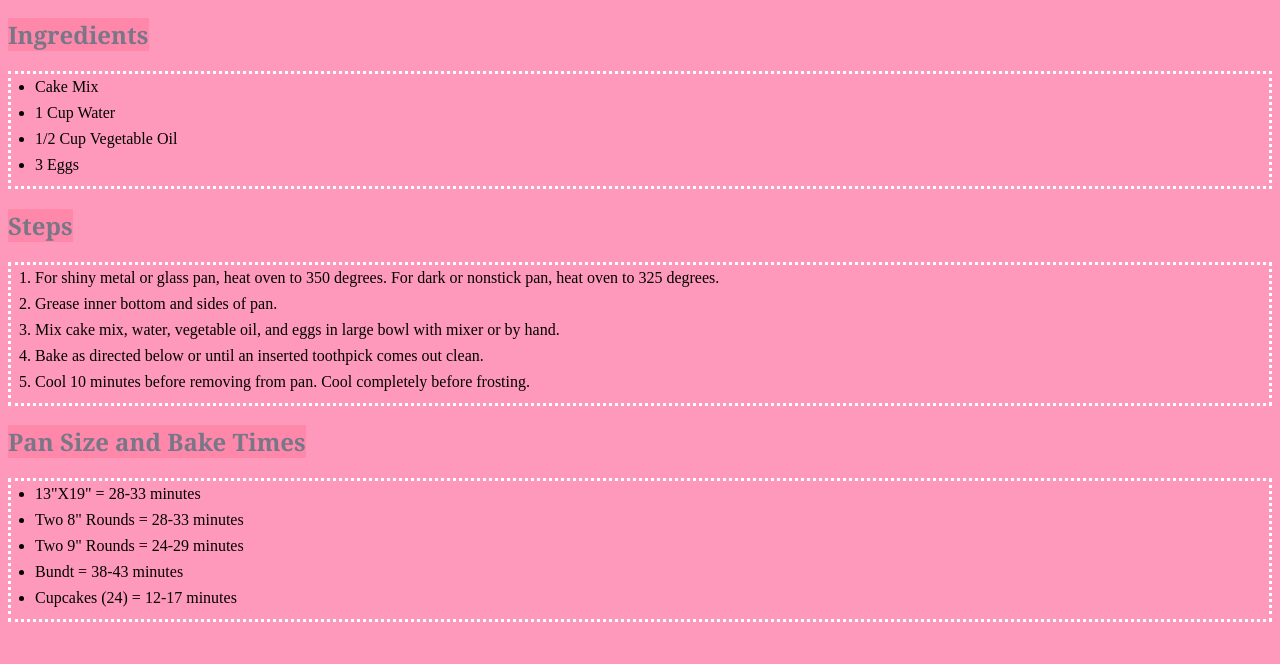
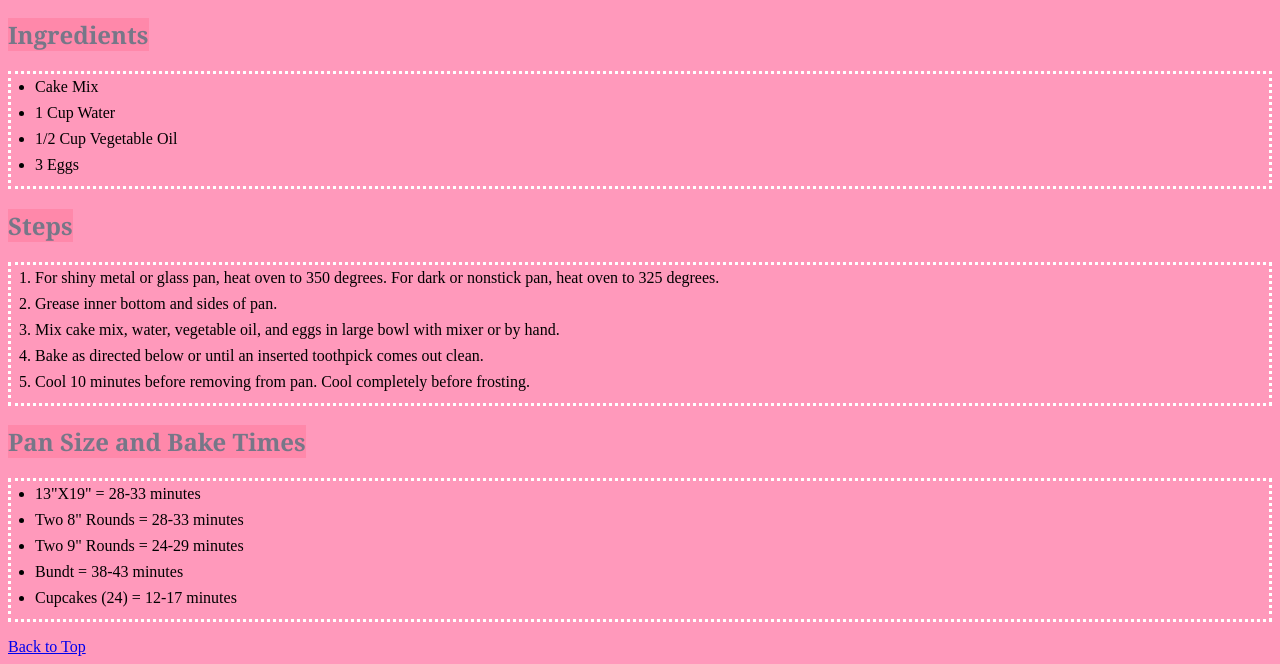
Before and after one commit to dwyers34/dwyers.github.io, a plain HTML site: page yellowcakerecipe.html in a window 1280 px wide. Shown: the part 512-1176 px from the top of the page. Before the commit the page ends 1150 px from the top, so only its background shows below. Drawn offline with Linux system fonts and the light colour scheme.

Commit message:
Update yellowcakerecipe.html
added back to top

```diff
--- a/yellowcakerecipe.html
+++ b/yellowcakerecipe.html
@@ -90,6 +90,8 @@ ol{
       <li>Cupcakes (24) = 12-17 minutes</li>
     </ul>
   </section>
-
+<div class="jump-link-top">
+  <a href="#" title="Back to Top"> <span class="jump-link-text">Back to Top</span></a>
+</div>
 </body>
 </html>
```
